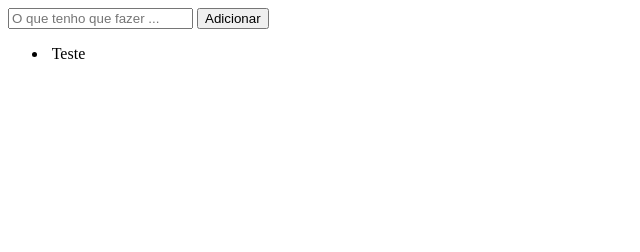
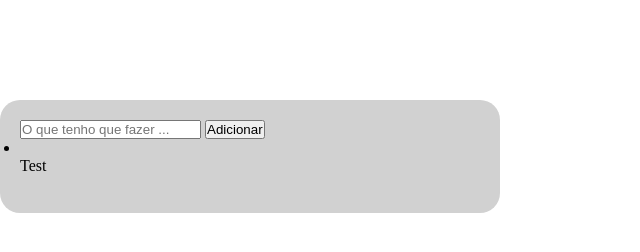
Before and after one commit to ronanrood/toDoList, a plain HTML site: page index.html in a window 1280 px wide. Shown: the whole page, without its empty margins (0-640 px from the left). Drawn offline with Linux system fonts and the light colour scheme.

Commit message:
structuring css

```diff
--- a/index.html
+++ b/index.html
@@ -16,7 +16,7 @@
     <ul>
         <li>
             <img src="assets/checked.png" alt="">
-            Teste
+            <p>Test</p>
             <img src="assets/trash.png" alt="">
         </li>
     </ul>
--- a/style.css
+++ b/style.css
@@ -0,0 +1,15 @@
+*{
+    margin: 0;
+    padding: 0;
+    box-sizing:border-box;
+}
+.containerList{
+    width: 500px;
+    background-color: #d1d1d1;
+    border-radius: 20px;
+    padding: 20px;
+    margin-top: 100px;
+}
+img{
+    height: 25px;
+}
```
